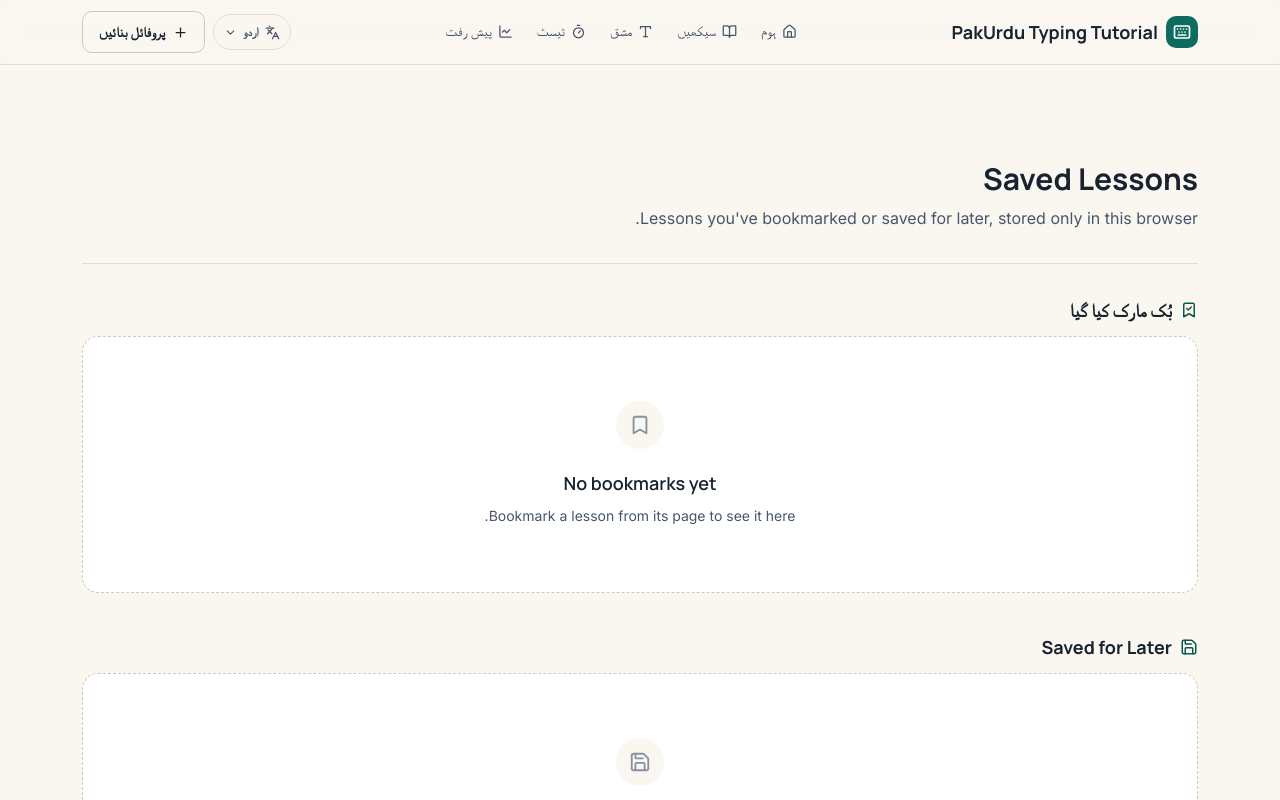
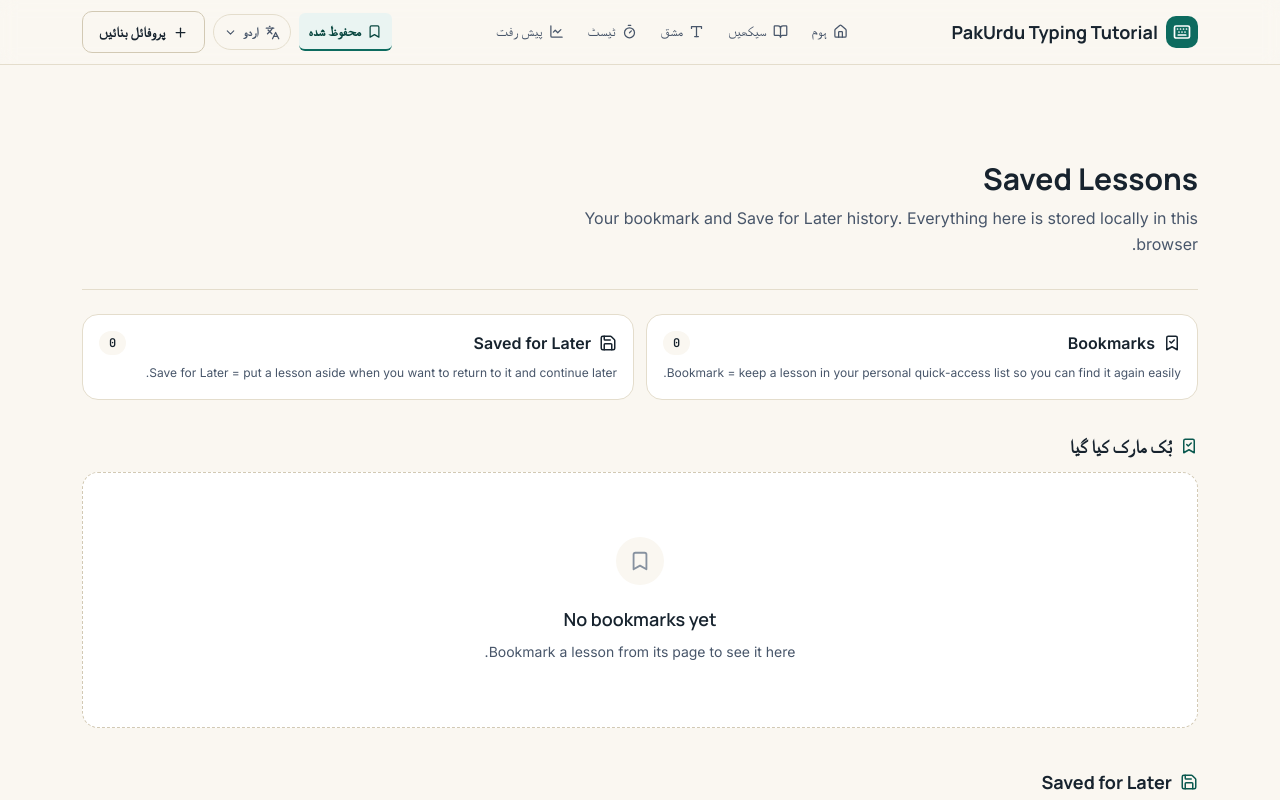
Before and after one commit to zulfiqarteams/Portfolio_Website, a React (Vite) app in the folder PakUrdu/: page /Portfolio_Website/PakUrdu/saved in a window 1280 px wide. Shown: the top 800 px of the page. Built offline with nearby package versions, Linux system fonts and the light colour scheme; a web font is replaced by a local one.

Commit message:
Bookmark Resolve

```diff
--- a/PakUrdu/src/features/biography/components/Biography.tsx
+++ b/PakUrdu/src/features/biography/components/Biography.tsx
@@ -113,7 +113,7 @@ function TimedTypingPractice({ bio, chapterIndex, level, onComplete }: { bio: Bi
   const [expired, setExpired] = useState(false);
   const [isCaptureActive, setIsCaptureActive] = useState(false);
   const pressed = usePressedKey(isCaptureActive);
-  const expected = getExpectedKey(typing.characters[typing.currentIndex]?.char ?? "");
+  const expected = getExpectedKey(typing.targetText ? typing.targetText[typing.currentIndex] : "");
   const finger = expected?.key && expected.key !== "space" ? fingerForKey(expected.key) : null;
   const elapsedTimer = useTypingTimer({ hasStarted: started && typing.currentIndex > 0, isComplete: typing.isComplete || expired, resetKey: `${bio.id}-${current.id}-${level}-${started}`, durationMs: selectedTimer > 0 ? selectedTimer * 1000 : undefined, onExpire: () => setExpired(true) });
   const keyboardTapInput = useKeyboardTapInput(typing, soundEnabled, elapsedTimer.canAcceptInput);
--- a/PakUrdu/src/features/library/services/savedContent.ts
+++ b/PakUrdu/src/features/library/services/savedContent.ts
@@ -12,13 +12,22 @@ function readIds(key: string): string[] {
   }
 }
 
+const SAVED_CONTENT_CHANGED_EVENT = "pakurdu:saved-content-changed";
+
 function writeIds(key: string, ids: string[]): void {
   try {
-    window.localStorage.setItem(key, JSON.stringify([...new Set(ids)]));
+    const next = [...new Set(ids)];
+    window.localStorage.setItem(key, JSON.stringify(next));
+    // localStorage's native `storage` event does not fire in the same tab.
+    // Emit a tiny app-level event so every Saved view/control updates
+    // immediately after a toggle without requiring a refresh.
+    window.dispatchEvent(new CustomEvent(SAVED_CONTENT_CHANGED_EVENT, { detail: { key } }));
   } catch {
     // Storage may be unavailable; keep the in-memory UI responsive.
   }
 }
+
+export const SAVED_CONTENT_EVENT = SAVED_CONTENT_CHANGED_EVENT;
 
 function toggleId(key: string, id: string): boolean {
   const ids = readIds(key);
--- a/PakUrdu/src/features/typing/components/TypingText.tsx
+++ b/PakUrdu/src/features/typing/components/TypingText.tsx
@@ -86,18 +86,33 @@ function findActiveWordIndex(words: Word[]): number {
 }
 
 function wordClasses(status: WordStatus, showFeedback: boolean): string {
-  // Urdu/Nastaliq must remain one uninterrupted shaping run. Feedback is
-  // intentionally applied at word level; the engine still tracks every
-  // grapheme internally for exact accuracy and backspace behavior.
-  if (status === "current") return "text-ink underline decoration-brand-500 decoration-2 underline-offset-8";
-  if (showFeedback && status === "incorrect") return "text-error-600 underline decoration-wavy decoration-2 decoration-error-500 underline-offset-8";
+  if (status === "current") {
+    return "text-ink underline decoration-brand-500 decoration-2 underline-offset-8";
+  }
+  if (showFeedback && status === "incorrect") {
+    return "text-error-600 underline decoration-wavy decoration-2 decoration-error-500 underline-offset-8";
+  }
   if (showFeedback && status === "correct") return "text-success-600";
   return "text-ink-faint";
 }
 
+/**
+ * Urdu/Arabic contextual shaping must remain uninterrupted inside each word.
+ * The typing engine still tracks every Unicode grapheme internally, but the
+ * visual DOM intentionally renders one complete word as one text run.
+ */
 function renderWord(word: Word, showFeedback: boolean, className = "") {
   return (
-    <span key={word.key} className={cn("typing-word inline-block shrink-0 whitespace-nowrap break-keep overflow-visible align-baseline", wordClasses(word.status, showFeedback), className)} dir="rtl" lang="ur">
+    <span
+      key={word.key}
+      className={cn(
+        "typing-word inline-block shrink-0 whitespace-nowrap break-keep overflow-visible align-baseline",
+        wordClasses(word.status, showFeedback),
+        className,
+      )}
+      dir="rtl"
+      lang="ur"
+    >
       {word.text}
     </span>
   );
@@ -203,7 +218,8 @@ function ContinuousWordLine({
 
     recalc();
     const observer = new ResizeObserver(recalc);
-    if (row.parentElement) observer.observe(row.parentElement);
+    const observedParent = row.parentElement;
+    if (observedParent) observer.observe(observedParent);
     return () => observer.disconnect();
   }, [words, anchorIndex]);
 
@@ -283,19 +299,14 @@ function ScrollTypingText({
 
     const recalc = () => {
       const anchorX = container.clientWidth * SCROLL_ANCHOR_RATIO;
-      const row = activeEl.parentElement;
-      const rowRect = row?.getBoundingClientRect();
-      const activeRect = activeEl.getBoundingClientRect();
-      if (!rowRect) return;
-      const transform = getComputedStyle(row).transform;
-      const currentTranslate = transform === "none" ? 0 : new DOMMatrix(transform).m41;
-      const activeCenter = activeRect.left - rowRect.left + activeRect.width / 2 - currentTranslate;
-      setTranslateX(anchorX - activeCenter);
+      const wordCenter = activeEl.offsetLeft + activeEl.offsetWidth / 2;
+      setTranslateX(anchorX - wordCenter);
     };
 
     recalc();
     const observer = new ResizeObserver(recalc);
-    observer.observe(container);
+    const observedContainer: Element = container;
+    observer.observe(observedContainer);
     return () => observer.disconnect();
   }, [activeWordKey, words]);
 
--- a/PakUrdu/src/index.css
+++ b/PakUrdu/src/index.css
@@ -159,6 +159,16 @@
     direction: rtl;
     unicode-bidi: plaintext;
     line-height: 2;
+    font-kerning: normal;
+    font-variant-ligatures: common-ligatures contextual;
+  }
+
+  /* Character feedback must stay inline so Arabic/Urdu joining is shaped as
+     one continuous text run. Inline-block/isolated character boxes break
+     contextual forms in Nastaliq. */
+  .typing-character {
+    display: inline;
+    unicode-bidi: normal;
     font-kerning: normal;
     font-variant-ligatures: common-ligatures contextual;
   }
--- a/PakUrdu/src/layouts/Navbar.tsx
+++ b/PakUrdu/src/layouts/Navbar.tsx
@@ -1,6 +1,6 @@
 import { useEffect, useState } from "react";
 import { Link, NavLink, useLocation } from "react-router-dom";
-import { Keyboard, Menu, Plus, X } from "lucide-react";
+import { Bookmark, Keyboard, Menu, Plus, X } from "lucide-react";
 import { PageContainer } from "@/components/PageContainer";
 import { primaryNav, secondaryNav } from "@/data/navigation";
 import { cn } from "@/lib/cn";
@@ -101,6 +101,21 @@ export function Navbar() {
             "Learn" link, so a second CTA here was a duplicate path
             to the same place. */}
         <div className="hidden items-center gap-2 lg:flex">
+          <NavLink
+            to="/saved"
+            className={({ isActive }) =>
+              cn(
+                "flex items-center gap-1.5 rounded-sm border-b-2 px-2.5 py-2 text-sm transition-colors",
+                isActive
+                  ? "border-brand-500 bg-brand-50 font-semibold text-brand-700"
+                  : "border-transparent font-medium text-ink-soft hover:bg-surface hover:text-ink",
+              )
+            }
+            aria-label={navLabel("/saved")}
+          >
+            <Bookmark size={15} aria-hidden="true" />
+            {navLabel("/saved")}
+          </NavLink>
           <LanguageSwitcher />
           <ProfileMenu onCreateNew={() => setIsCreateProfileOpen(true)} />
         </div>
--- a/PakUrdu/src/pages/Saved.tsx
+++ b/PakUrdu/src/pages/Saved.tsx
@@ -1,11 +1,12 @@
 import { useEffect, useState } from "react";
-import { Bookmark, BookmarkCheck, Save } from "lucide-react";import { PageContainer } from "@/components/PageContainer";
+import { Bookmark, BookmarkCheck, Save } from "lucide-react";
+import { PageContainer } from "@/components/PageContainer";
 import { PageHeader } from "@/components/PageHeader";
 import { Card } from "@/components/Card";
 import { Button } from "@/components/Button";
 import { EmptyState } from "@/components/EmptyState";
 import { getLessonById } from "@/features/lessons";
-import { loadBookmarkIds, loadSavedLaterIds, toggleBookmark, toggleSavedLater } from "@/features/library/services/savedContent";
+import { SAVED_CONTENT_EVENT, loadBookmarkIds, loadSavedLaterIds, toggleBookmark, toggleSavedLater } from "@/features/library/services/savedContent";
 import { useSEO } from "@/hooks/useSEO";
 import { useLanguage } from "@/i18n/useLanguage";
 
@@ -24,8 +25,18 @@ export default function Saved() {
   const [savedLaterIds, setSavedLaterIds] = useState<string[]>([]);
 
   useEffect(() => {
-    setBookmarkIds(loadBookmarkIds());
-    setSavedLaterIds(loadSavedLaterIds());
+    const sync = () => {
+      setBookmarkIds(loadBookmarkIds());
+      setSavedLaterIds(loadSavedLaterIds());
+    };
+
+    sync();
+    window.addEventListener(SAVED_CONTENT_EVENT, sync);
+    window.addEventListener("storage", sync);
+    return () => {
+      window.removeEventListener(SAVED_CONTENT_EVENT, sync);
+      window.removeEventListener("storage", sync);
+    };
   }, []);
 
   function removeBookmark(id: string) {
@@ -44,9 +55,26 @@ export default function Saved() {
   return (
     <PageContainer>
       <div className="py-8 sm:py-10">
-        <PageHeader title={text("Saved Lessons")} description={text("Lessons you've bookmarked or saved for later, stored only in this browser.")} />
+        <PageHeader title={text("Saved Lessons")} description={text("Your bookmark and Save for Later history. Everything here is stored locally in this browser.")} />
 
-        <section className="mt-8">
+        <div className="mt-6 grid gap-3 sm:grid-cols-2">
+          <a href="#bookmarked" className="rounded-lg border border-border bg-surface p-4 transition-colors hover:border-brand-300 hover:bg-brand-50">
+            <div className="flex items-center justify-between gap-3">
+              <span className="flex items-center gap-2 font-semibold"><BookmarkCheck size={18} aria-hidden="true" />{text("Bookmarks")}</span>
+              <span className="numeric rounded-full bg-paper px-2.5 py-1 text-xs font-bold">{bookmarkIds.length}</span>
+            </div>
+            <p className="mt-2 text-xs leading-relaxed text-ink-soft">{text("Bookmark = keep a lesson in your personal quick-access list so you can find it again easily.")}</p>
+          </a>
+          <a href="#saved-later" className="rounded-lg border border-border bg-surface p-4 transition-colors hover:border-brand-300 hover:bg-brand-50">
+            <div className="flex items-center justify-between gap-3">
+              <span className="flex items-center gap-2 font-semibold"><Save size={18} aria-hidden="true" />{text("Saved for Later")}</span>
+              <span className="numeric rounded-full bg-paper px-2.5 py-1 text-xs font-bold">{savedLaterIds.length}</span>
+            </div>
+            <p className="mt-2 text-xs leading-relaxed text-ink-soft">{text("Save for Later = put a lesson aside when you want to return to it and continue later.")}</p>
+          </a>
+        </div>
+
+        <section id="bookmarked" className="mt-8 scroll-mt-24">
           <h2 className="mb-3 flex items-center gap-2 text-lg font-bold">
             <BookmarkCheck size={18} className="text-brand-600" aria-hidden="true" />
             {text("Bookmarked")}
@@ -77,7 +105,7 @@ export default function Saved() {
           )}
         </section>
 
-        <section className="mt-10">
+        <section id="saved-later" className="mt-10 scroll-mt-24">
           <h2 className="mb-3 flex items-center gap-2 text-lg font-bold">
             <Save size={18} className="text-brand-600" aria-hidden="true" />
             {text("Saved for Later")}
```
